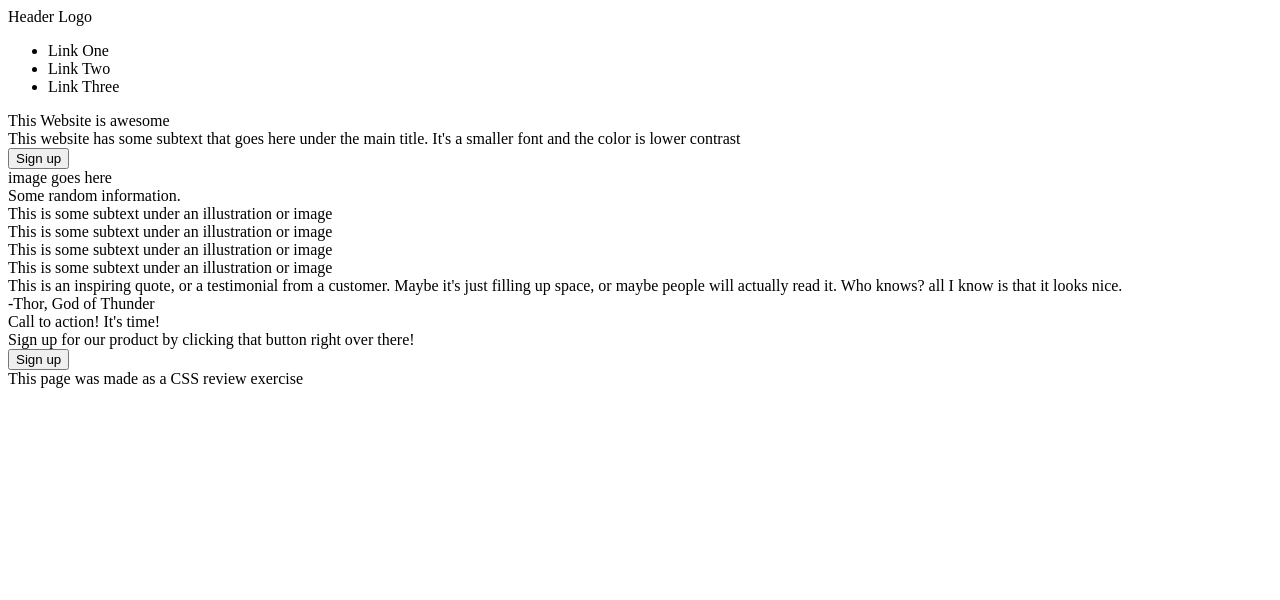
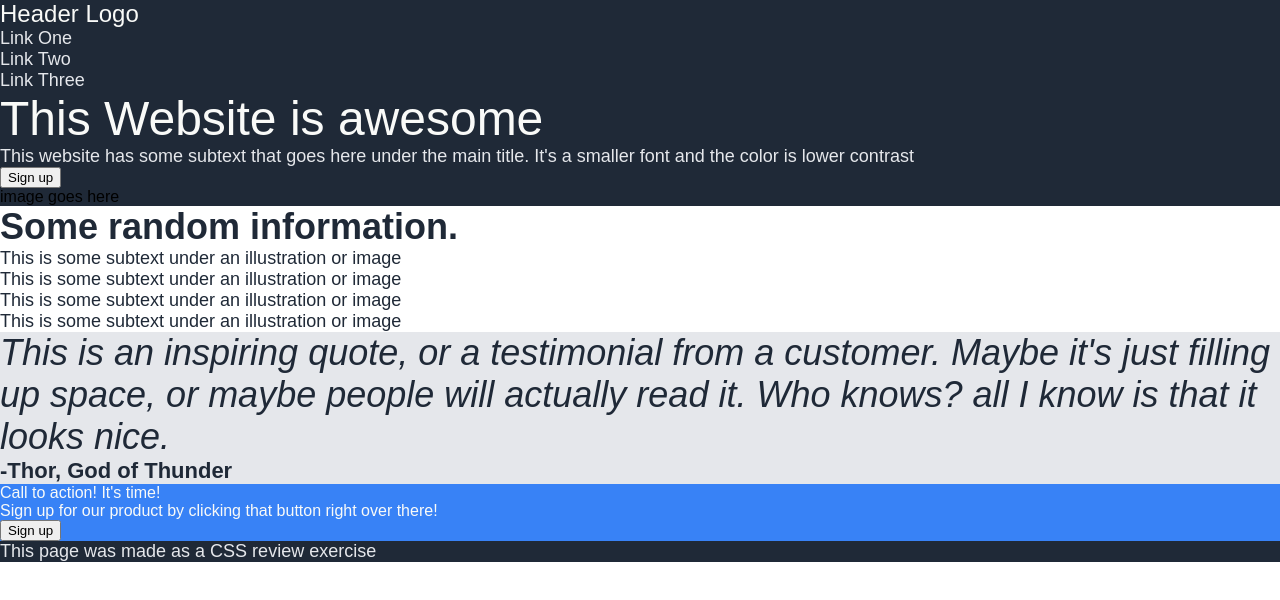
Before and after one commit to RyanMcEntire/landing-page-review, a plain HTML site: page index.html in a window 1280 px wide. Drawn offline with Linux system fonts and the light colour scheme.

Commit message:
recover code after corrupt git file

```diff
--- a/index.html
+++ b/index.html
@@ -8,9 +8,10 @@
     <link href="styles.css" rel="stylesheet" />
   </head>
   <body>
+    <!-- I used non-uniform standards for CSS to review and practice concepts. -->
     <div id="header">
-      <div>Header Logo</div>
-      <ul>
+      <div class="logo light-text">Header Logo</div>
+      <ul class="secondary-text">
         <li>Link One</li>
         <li>Link Two</li>
         <li>Link Three</li>
@@ -18,8 +19,8 @@
     </div>
     <div id="body1">
       <div>
-        <div>This Website is awesome</div>
-        <div>
+        <div class="hero-main light-text">This Website is awesome</div>
+        <div class="secondary-text">
           This website has some subtext that goes here under the main title.
           It's a smaller font and the color is lower contrast
         </div>
@@ -27,9 +28,9 @@
       </div>
       <div>image goes here</div>
     </div>
-    <div id="body2">
-      <div>Some random information.</div>
-      <div>
+    <div class="dark-text" id="body2">
+      <div class="info-header">Some random information.</div>
+      <div class="info-box">
         <div>
           <div></div>
           <div>This is some subtext under an illustration or image</div>
@@ -48,18 +49,26 @@
         </div>
       </div>
     </div>
-    <div id="body3">
-      <div>This is an inspiring quote, or a testimonial from a customer. Maybe it's just filling up space, or maybe people will actually read it. Who knows? all I know is that it looks nice.</div>
-      <div>-Thor, God of Thunder</div>
+    <div class="dark-text" id="body3">
+      <div class="quote">
+        This is an inspiring quote, or a testimonial from a customer. Maybe it's
+        just filling up space, or maybe people will actually read it. Who knows?
+        all I know is that it looks nice.
+      </div>
+      <div class="quote-author">-Thor, God of Thunder</div>
     </div>
-    <div id="body4">
-      <div>
-        <div>Call to action! It's time!</div>
-        <div>Sign up for our product by clicking that button right over there!</div>
+    <div class="light-text" id="body4">
+      <div class="blue-section">
+        <div>
+          <div>Call to action! It's time!</div>
+          <div>
+            Sign up for our product by clicking that button right over there!
+          </div>
+        </div>
+        <button>Sign up</button>
       </div>
-      <button>Sign up</button>
     </div>
-    <div id="footer">
+    <div class="secondary-text" id="footer">
       <div>This page was made as a CSS review exercise</div>
     </div>
   </body>
--- a/styles.css
+++ b/styles.css
@@ -0,0 +1,68 @@
+body {
+  margin: 0;
+  font-family:Arial, Helvetica, sans-serif;
+}
+
+/* I used non-uniform standards for CSS to review and practice concepts. */
+
+#header,
+#body1,
+#footer {
+  background-color: #1f2937;
+}
+
+#body3 {
+  background-color: #e5e7eb;
+}
+
+ul {
+  list-style: none;
+  padding: 0;
+  margin: 0;
+  color: #e5e7eb;
+}
+
+.logo {
+  font-size: 24px;
+}
+
+.hero-main {
+  font-size: 48px;
+}
+
+.secondary-text {
+  font-size: 18px;
+  color: #e5e7eb;
+}
+
+.info-header {
+  font-size: 36px;
+  font-weight: bolder;
+}
+
+.info-box {
+  font-size: 18px;
+}
+
+.dark-text {
+  color: #1f2937;
+}
+
+.light-text {
+  color: #f9faf8;
+}
+
+.quote {
+  font-size: 36px;
+  font-style: italic;
+  font-weight: lighter;
+}
+
+.quote-author {
+  font-size: 22px;
+  font-weight: bolder;
+}
+
+.blue-section {
+  background-color: #3882f6;
+}
```
